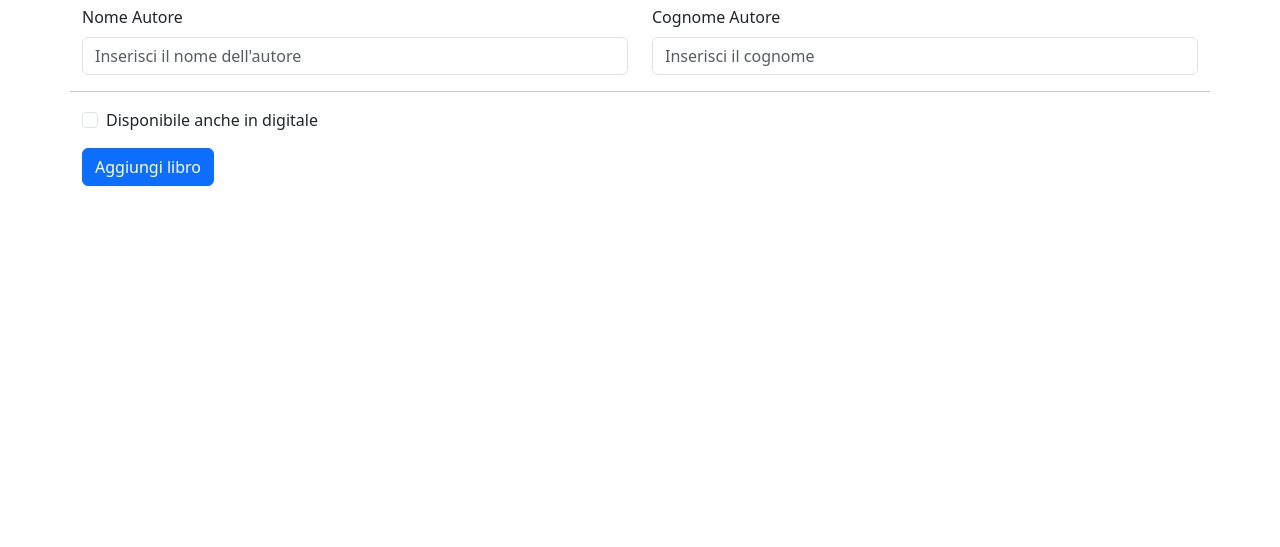
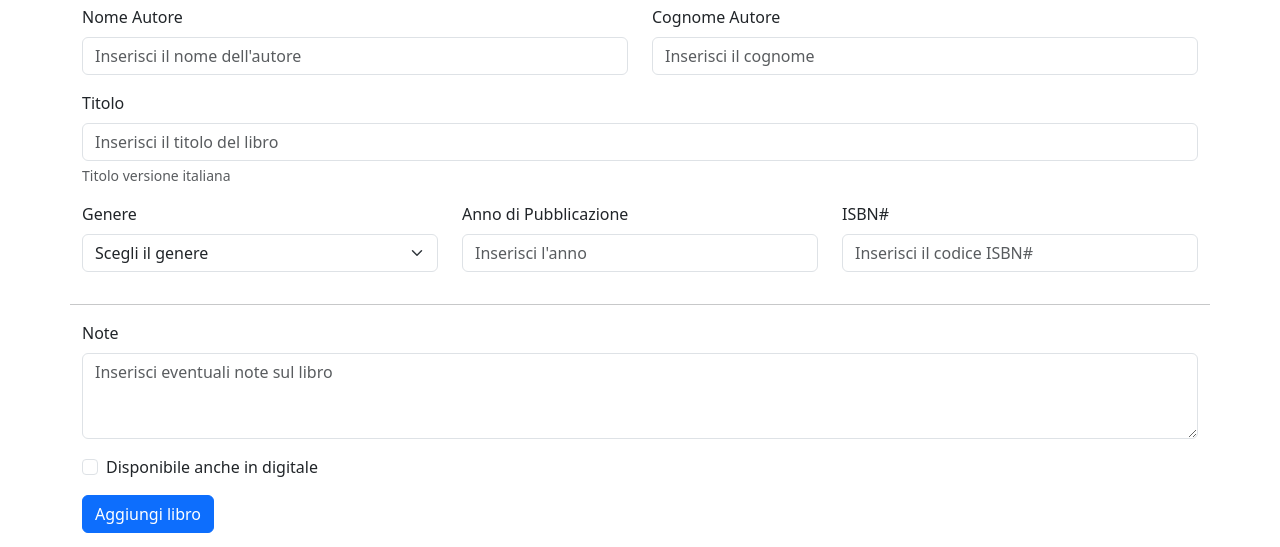
Before and after one commit to angeloalmanza/html-css-bootstrap-dashboard, a plain HTML site: page new-book.html in a window 1280 px wide. Shown: the part 253-800 px from the top of the page. Drawn offline with nearby package versions, Linux system fonts and the light colour scheme.

Commit message:
feat: implementazione info libro e note

```diff
--- a/new-book.html
+++ b/new-book.html
@@ -67,16 +67,46 @@
                     </div>
 
                     <!-- Info Libro -->
-                    <div class="col-12"></div>
-                    <div class="col-12">
+                    <div class="col-12 mb-3">
+                        <label for="titolo_libro" class="form-label">Titolo</label>
+                        <input type="text" id="titolo_libro" class="form-control" placeholder="Inserisci il titolo del libro" aria-describedby="titolo_ita">
+                        <div id="titolo_ita" class="form-text">
+                            Titolo versione italiana
+                        </div>
+                    </div>
+                    <div class="col-12 mb-3">
                         <div class="row">
-                            <div class="col-12 col-lg-4"></div>
-                            <div class="col-12 col-lg-4"></div>
-                            <div class="col-12 col-lg-4"></div>
+                            <div class="col-12 col-lg-4 mb-3">
+                                <label for="genere_libro" class="form-label">Genere</label>
+                                <select id="genere_libro" class="form-select" aria-label="Default select example">
+                                    <option selected>Scegli il genere</option>
+                                    <option value="1">Avventura</option>
+                                    <option value="2">Fantasy</option>
+                                    <option value="3">Poliziesco</option>
+                                </select>
+                            </div>
+                            <div class="col-12 col-lg-4">
+                                <div class="mb-3">
+                                    <label for="data" class="form-label">Anno di Pubblicazione</label>
+                                    <input type="text" class="form-control" id="data" placeholder="Inserisci l'anno">
+                                </div>
+                            </div>
+                            <div class="col-12 col-lg-4">
+                                <div class="mb-3">
+                                    <label for="ISBN" class="form-label">ISBN#</label>
+                                    <input type="email" class="form-control" id="ISBN" placeholder="Inserisci il codice ISBN#">
+                                </div>
+                            </div>
                         </div>
                     </div>
                     <hr>
-                    <div class="col-12"></div>
+                    <!-- Note -->
+                    <div class="col-12">
+                        <div class="mb-3">
+                            <label for="textarea" class="form-label">Note</label>
+                            <textarea class="form-control" id="textarea" rows="3" placeholder="Inserisci eventuali note sul libro"></textarea>
+                        </div>
+                    </div>
                 </div>
                 <div class="mb-3 form-check">
                     <input type="checkbox" class="form-check-input" id="check">
```
